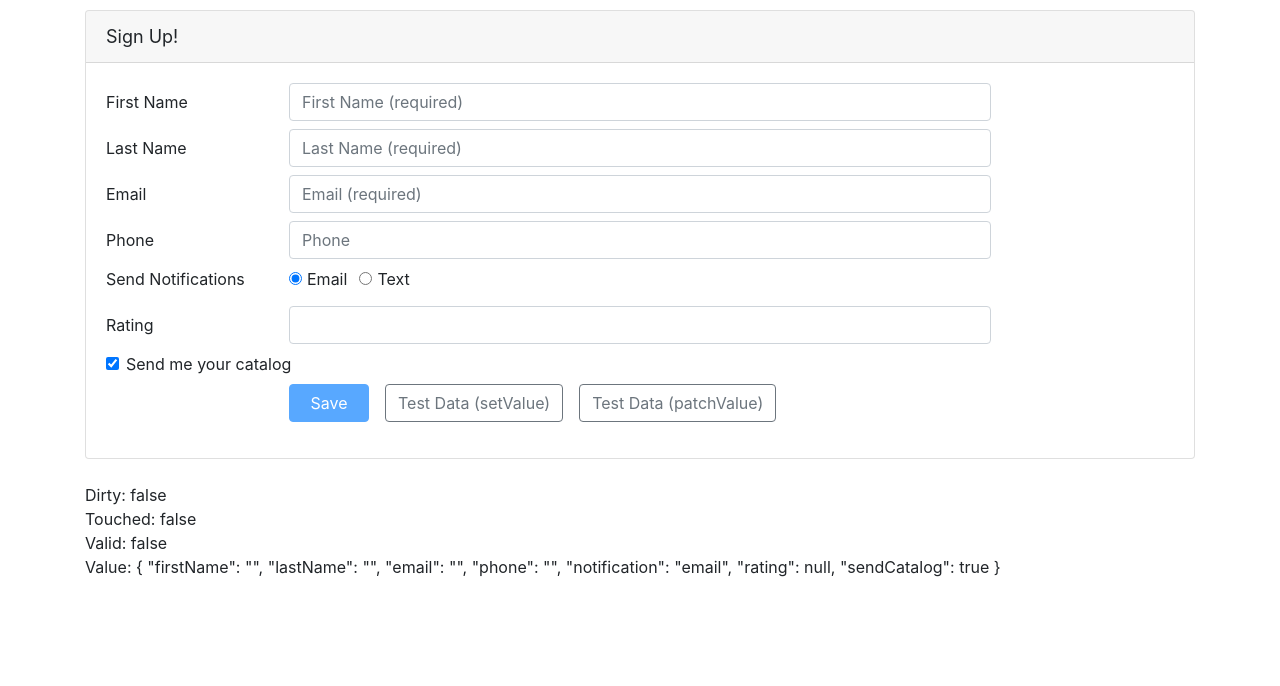
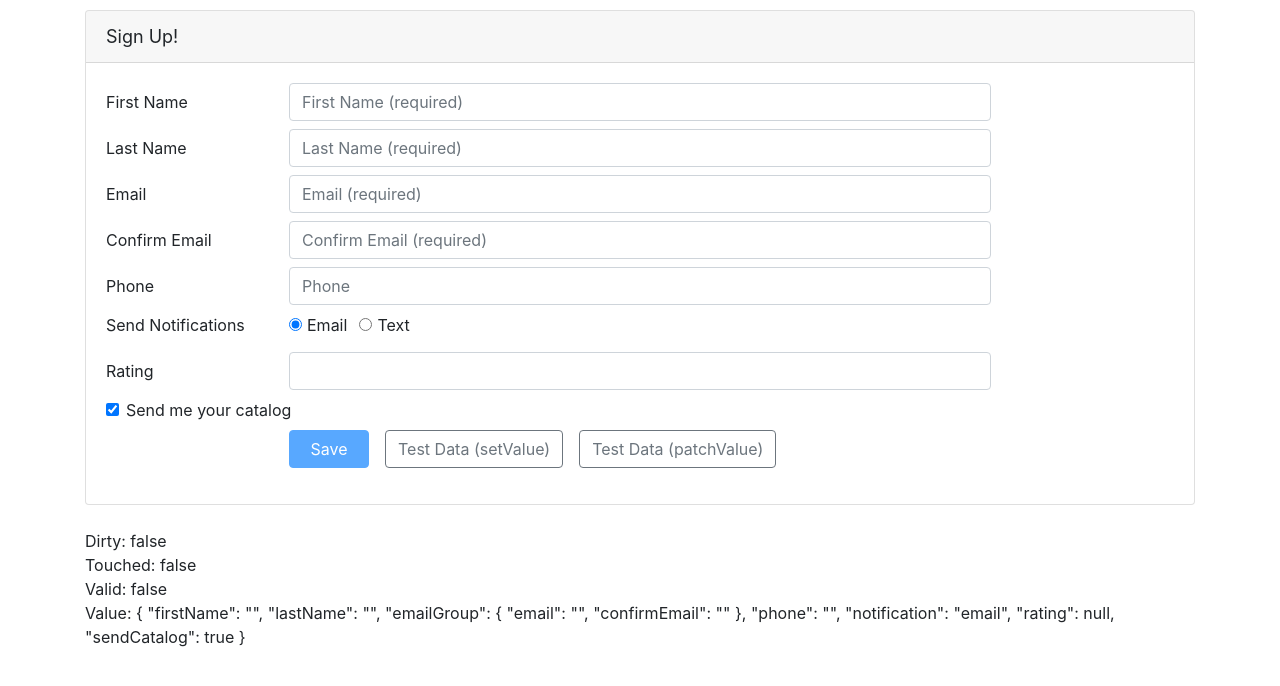
Before and after one commit to MaksymRybak/demo-ps-angular-reactive-forms, an Angular app: page / in a window 1280 px wide. Shown: the top 686 px of the page. Built offline with nearby package versions, Linux system fonts and the light colour scheme.

Commit message:
add nested FormGroup, emailGroup

```diff
--- a/src/app/customers/customer.component.html
+++ b/src/app/customers/customer.component.html
@@ -63,6 +63,7 @@
         </div>
       </div>
 
+      <div formGroupName="emailGroup">
         <div class="form-group row mb-2">
           <label class="col-md-2 col-form-label" for="emailId">Email</label>
           <div class="col-md-8">
@@ -72,21 +73,46 @@
               type="email"
               placeholder="Email (required)"
               formControlName="email"
+              [ngClass]="{ 'is-invalid': emailMessage }"
+            />
+            <span class="invalid-feedback">
+              {{ emailMessage }}
+            </span>
+          </div>
+        </div>
+
+        <div class="form-group row mb-2">
+          <label class="col-md-2 col-form-label" for="confirmEmailId"
+            >Confirm Email</label
+          >
+          <div class="col-md-8">
+            <input
+              class="form-control"
+              id="confirmEmailId"
+              type="email"
+              placeholder="Confirm Email (required)"
+              formControlName="confirmEmail"
               [ngClass]="{
                 'is-invalid':
-                (customerForm.get('email').touched ||
-                  customerForm.get('email').dirty) &&
-                !customerForm.get('email').valid
+                  customerForm.get('emailGroup').errors ||
+                  ((customerForm.get('emailGroup.confirmEmail').touched ||
+                    customerForm.get('emailGroup.confirmEmail').dirty) &&
+                    !customerForm.get('emailGroup.confirmEmail').valid)
               }"
             />
             <span class="invalid-feedback">
-            <span *ngIf="customerForm.get('email').errors?.required">
-              Please enter your email address.
+              <span
+                *ngIf="
+                  customerForm.get('emailGroup.confirmEmail').errors?.required
+                "
+              >
+                Please confirm your email address.
               </span>
-            <span *ngIf="customerForm.get('email').errors?.email">
-              Please enter a valid email address.
+              <span *ngIf="customerForm.get('emailGroup').errors?.match">
+                The confirmation does not match the email address.
               </span>
             </span>
+          </div>
         </div>
       </div>
 
--- a/src/app/customers/customer.component.ts
+++ b/src/app/customers/customer.component.ts
@@ -20,6 +20,7 @@
 export class CustomerComponent implements OnInit {
   customerForm: FormGroup;
   customer = new Customer();
+  emailMessage: string;
 
   constructor(private fb: FormBuilder) { }
 
@@ -27,7 +28,10 @@
     this.customerForm = this.fb.group({
       firstName: ['', [Validators.required, Validators.minLength(3)]],
       lastName: ['', [Validators.required, Validators.maxLength(50)]],
-      email: ['', [Validators.required, Validators.email]],
+      emailGroup: this.fb.group({
+        email: ['', [Validators.required, Validators.email]],
+        confirmEmail: ['', Validators.required],
+      }),
       phone: '',
       notification: 'email',
       rating: [ null, ratingRange(1, 5)],
```
Lines whose indentation alone changed are shown as unchanged.
